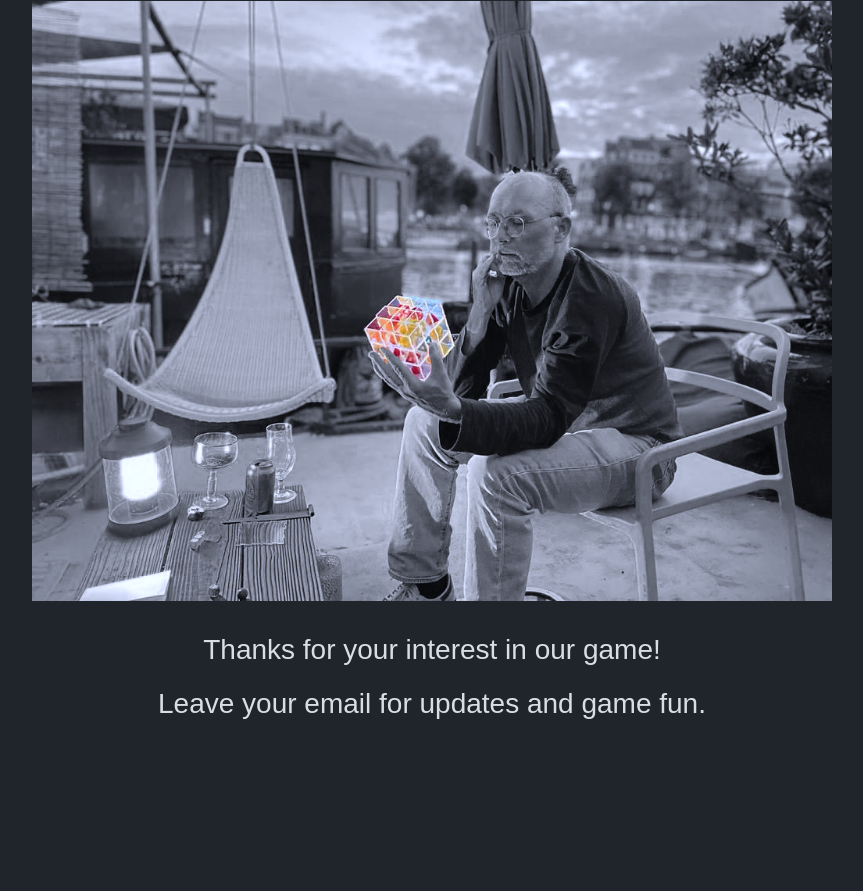
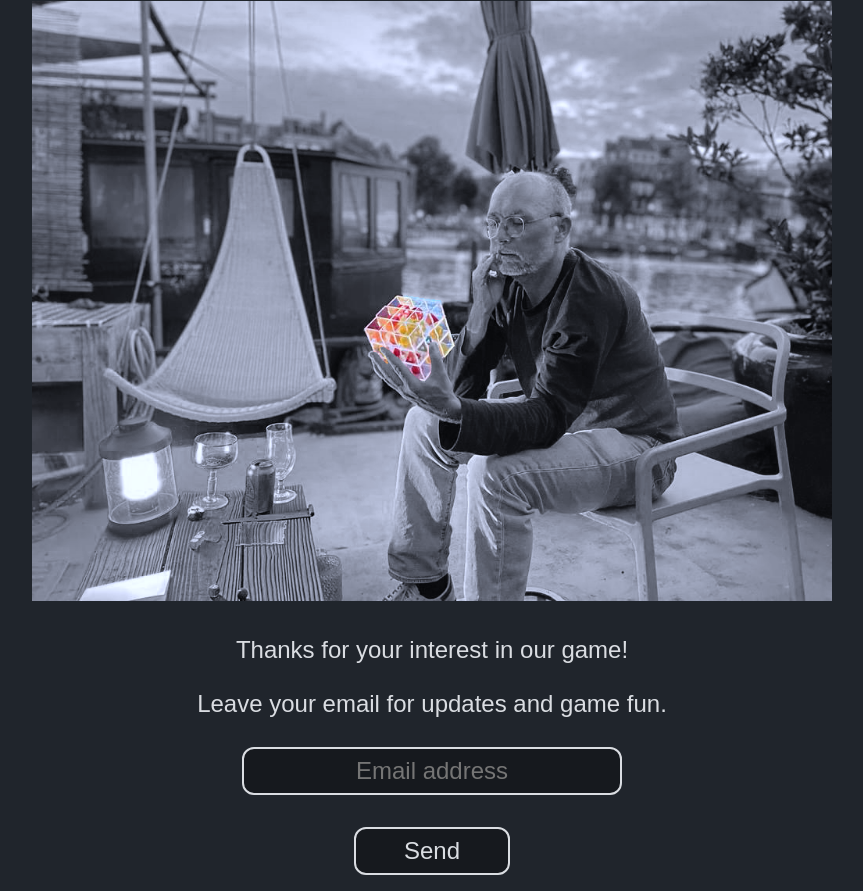
Before and after one commit to qubigo/qubigo.github.io, a website built with Vite: page index.html in a window 1280 px wide. Shown: the part 286-1177 px from the top of the page, without its empty margins (208-1071 px from the left). Before the commit the page ends 1005 px from the top, so only its background shows below. Built offline with nearby package versions, Linux system fonts and the light colour scheme.

Commit message:
added form

```diff
--- a/css/main.css
+++ b/css/main.css
@@ -1,18 +1,19 @@
 :root {
-    --q-black:      #16191E;
-    --q-darkgrey:   #20252C;
-    --q-midgrey:    #343B47;
-    --q-lightgrey:  #A1A9B6;
-    --q-offwhite:   #DADDE2;
-    --q-white:      #FFFFFF;
-    --q-blue:       #0A50C8;
-    --q-green:      #0A6E0A;
-    --q-yellow:     #FADC32;
-    --q-red:        #DC0A0A;
+    --q-black: #16191E;
+    --q-darkgrey: #20252C;
+    --q-midgrey: #343B47;
+    --q-lightgrey: #A1A9B6;
+    --q-offwhite: #DADDE2;
+    --q-white: #FFFFFF;
+    --q-blue: #0A50C8;
+    --q-green: #0A6E0A;
+    --q-yellow: #FADC32;
+    --q-red: #DC0A0A;
     --foreground-color: var(--q-offwhite);
     --highlight-color: var(--q-offwhite);
     --q-button-disabled-bg-color: var(--q-black);
     --q-button-disabled-color: var(--q-offwhite);
+    --q-font-size: 1.5rem;
 }
 
 div {
@@ -31,6 +32,7 @@ html, body {
     background-color: var(--q-darkgrey);
     color: var(--foreground-color);
 }
+
 body {
     font-feature-settings: 'calt' off;
     font-family: Nunito, sans-serif;
@@ -46,27 +48,50 @@ body {
 }
 
 
-
-
 .large-logo {
     margin: 2em auto;
     width: 20%;
 }
+
 .large-logo img {
     width: 100%;
 }
 
 .impression {
     width: 100%;
-    margin:  0 0 1rem 0;
+    margin: 0 0 1rem 0;
 }
+
 .impression img {
     width: 100%;
 }
 
 
 p {
-    font-size: 1.75rem;
+    font-size: var(--q-font-size);
     text-align: center;
     margin: 1rem 0;
 }
+
+.formWrapper {
+    display: flex;
+    flex-direction: column;
+    align-items: center;
+    justify-content: center;
+}
+
+.formWrapper input {
+    font-size: var(--q-font-size);
+    text-align: center;
+    margin: 1rem 0;
+    padding: 0.5rem;
+    width: 15em;
+    border: 2px solid var(--q-offwhite);
+    background-color: var(--q-black);
+    color: var(--q-offwhite);
+    border-radius: 0.75rem;
+}
+.formWrapper input[type=submit] {
+    padding: 0.5rem 3rem;
+    width: inherit;
+}
--- a/index.html
+++ b/index.html
@@ -17,6 +17,22 @@
         <p>Thanks for your interest in our game!</p>
         <p>Leave your email for updates and game fun.</p>
 
+        <form class="form" action="https://docs.google.com/forms/u/0/d/e/1FAIpQLSfT2swN3VCQUnda3ts0ieLxOP2esuiLtlE7s6WADvSDjioO7g/formResponse">
+            <div class="formWrapper">
+            <input type="email"
+                   name="entry.1538940267"
+                   autocomplete="email"
+                   placeholder="Email address"
+                   tabindex="0"
+                   required=""
+                   dir="auto"
+                   data-lpignore="true"
+                   data-initial-dir="auto" data-initial-value="">
+            <input type="submit" value="Send" />
+            </div>
+        </form>
+
+
     </div>
 </body>
 </html>
```
